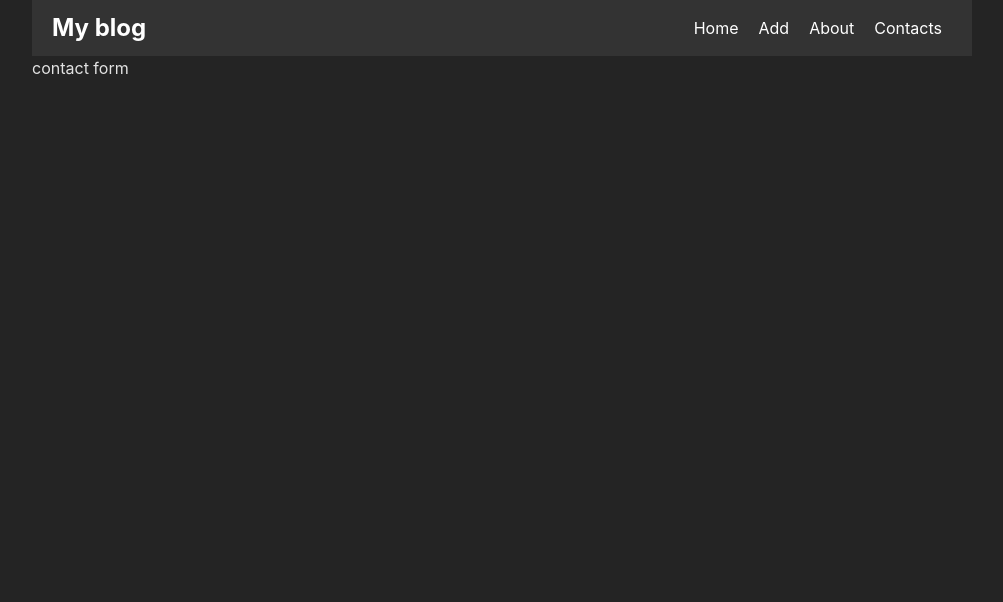
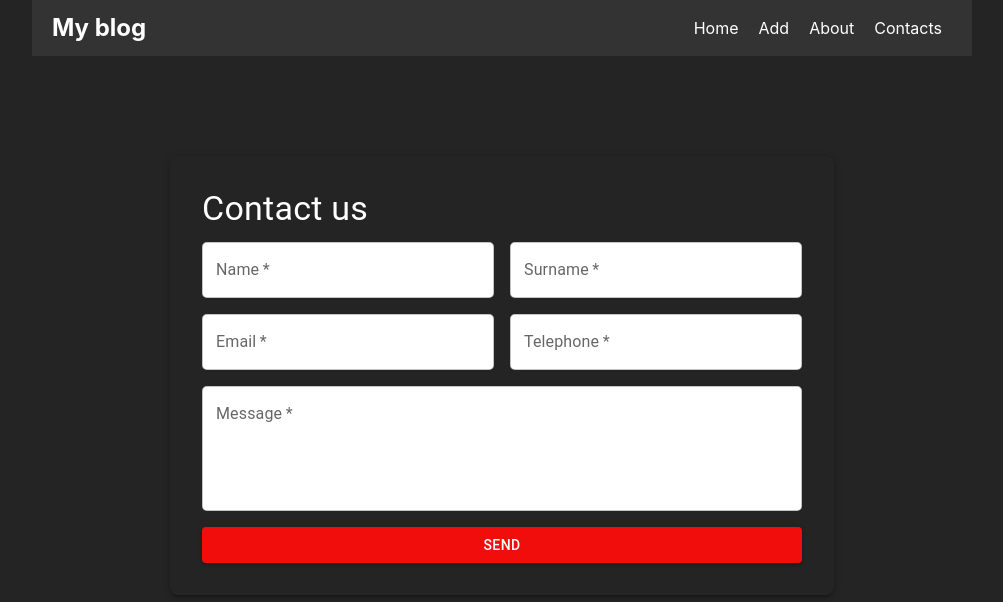
Before and after one commit to koog7/BlogWithDB, a React (Vite) app: page /contacts in a window 1280 px wide. Shown: the top 602 px of the page, without its empty margins (138-1141 px from the left). Built offline with nearby package versions, Linux system fonts and the light colour scheme.

Commit message:
Добавлена страница с контактной формой

```diff
--- a/src/container/Contact.tsx
+++ b/src/container/Contact.tsx
@@ -1,7 +1,84 @@
+import { Box, Button, Grid, TextField, Typography } from '@mui/material';
 const Contact = () => {
     return (
         <div>
-            contact form
+            <Box sx={{
+                padding: 4,
+                backgroundColor: '#242424',
+                borderRadius: 2,
+                boxShadow: 3,
+                maxWidth: 600,
+                margin: '100px auto 0 auto',
+
+            }}>
+                <Typography variant="h4" component="h1" gutterBottom color={'white'}>
+                    Contact us
+                </Typography>
+                <form noValidate autoComplete="off">
+                    <Grid container spacing={2}>
+                        <Grid item xs={12} sm={6}>
+                            <TextField
+                                fullWidth
+                                label="Name"
+                                variant="outlined"
+                                required
+                                sx={{backgroundColor: 'white', borderRadius: '5px'}}
+                            />
+                        </Grid>
+                        <Grid item xs={12} sm={6}>
+                            <TextField
+                                fullWidth
+                                label="Surname"
+                                variant="outlined"
+                                required
+                                sx={{backgroundColor: 'white', borderRadius: '5px'}}
+                            />
+                        </Grid>
+                        <Grid item xs={12} sm={6}>
+                            <TextField
+                                fullWidth
+                                label="Email"
+                                variant="outlined"
+                                type="email"
+                                required
+                                sx={{backgroundColor: 'white', borderRadius: '5px'}}
+                            />
+                        </Grid>
+                        <Grid item xs={12} sm={6}>
+                            <TextField
+                                fullWidth
+                                label="Telephone"
+                                variant="outlined"
+                                type="tel"
+                                required
+                                sx={{backgroundColor: 'white', borderRadius: '5px'}}
+                            />
+                        </Grid>
+                        <Grid item xs={12}>
+                            <TextField
+                                fullWidth
+                                label="Message"
+                                variant="outlined"
+                                multiline
+                                rows={4}
+                                required
+                                sx={{backgroundColor: 'white', borderRadius: '5px'}}
+                            />
+                        </Grid>
+                        <Grid item xs={12}>
+                            <Button
+                                fullWidth
+                                variant="contained"
+                                color="primary"
+                                type="submit"
+                                sx={{backgroundColor: '#f20d0d'}}
+                            >
+                                Send
+                            </Button>
+                        </Grid>
+                    </Grid>
+                </form>
+            </Box>
         </div>
     );
 };
```
